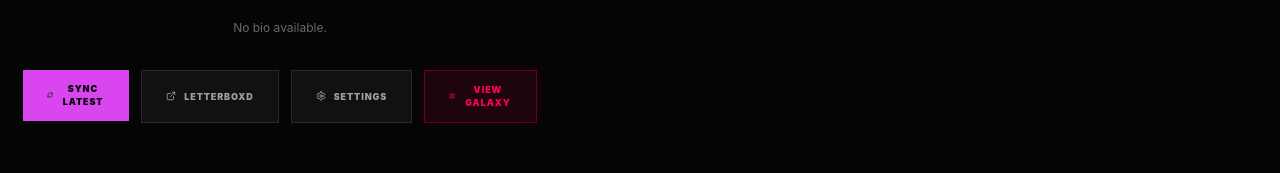
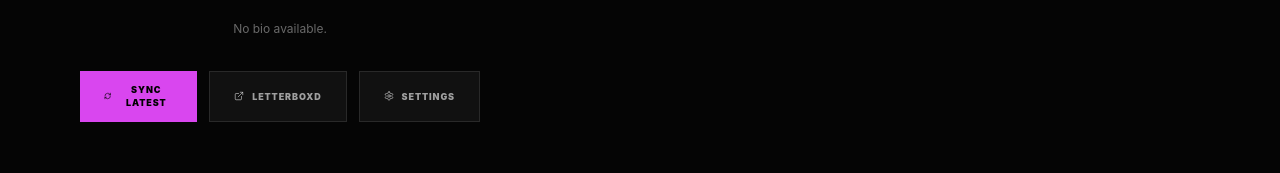
Before and after one commit to mwahaj36/sbtxt, a Next.js app in the folder frontend/: page /profile in a window 1280 px wide. Shown: the part 440-613 px from the top of the page. Built offline with nearby package versions, Linux system fonts and the light colour scheme; no server answers; sample sign-in values are in the browser's storage.

Commit message:
Remove View Galaxy button from profile

```diff
--- a/frontend/src/app/profile/page.js
+++ b/frontend/src/app/profile/page.js
@@ -2,7 +2,7 @@
 import { useState, useEffect } from 'react';
 import { motion, AnimatePresence } from 'framer-motion';
 import { useSync } from '@/components/SyncProvider';
-import { Loader2, Film, Star, ChevronLeft, ChevronRight, Heart, Search, ChevronDown, RefreshCw, ExternalLink, Settings, Dna, Map as MapIcon } from 'lucide-react';
+import { Loader2, Film, Star, ChevronLeft, ChevronRight, Heart, Search, ChevronDown, RefreshCw, ExternalLink, Settings, Dna } from 'lucide-react';
 import { useRouter } from 'next/navigation';
 import { API_URL } from '@/config';
 
@@ -226,12 +226,6 @@ export default function ProfilePage() {
                                 </button>
                                 <button onClick={() => router.push('/settings')} className="px-6 py-3 bg-white/5 border border-white/10 text-white/60 text-[9px] font-black uppercase tracking-widest hover:bg-white/10 hover:text-white transition-all flex items-center gap-2">
                                     <Settings size={10} /> Settings
-                                </button>
-                                <button
-                                    onClick={() => router.push('/galaxy')}
-                                    className="px-6 py-3 bg-[#ff0055]/10 border border-[#ff0055]/30 text-[#ff0055] text-[9px] font-black uppercase tracking-widest hover:bg-[#ff0055]/20 hover:border-[#ff0055]/50 transition-all flex items-center gap-2 shadow-[0_0_15px_rgba(255,0,85,0.1)]"
-                                >
-                                    <MapIcon size={10} /> View Galaxy
                                 </button>
                             </div>
                         </div>
```
